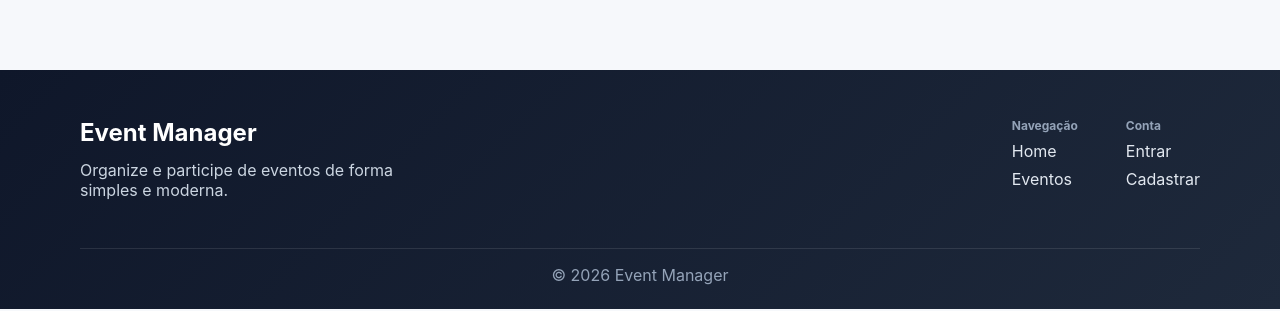
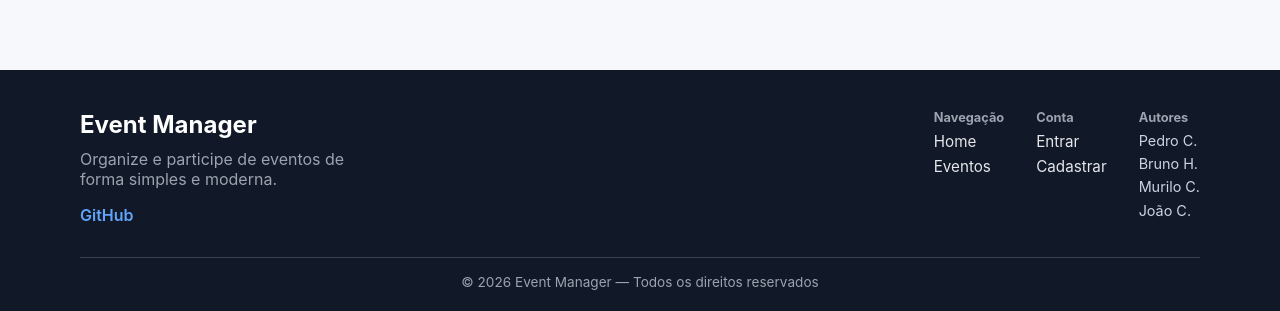
Before and after one commit to joaoConrad/Event_Manager_Front_End, an Angular app: page /home in a window 1280 px wide. Shown: the part 794-1105 px from the top of the page. Built offline with nearby package versions, Linux system fonts and the light colour scheme; no server answers.

Commit message:
footer html pronto, falta o css apenas

```diff
--- a/src/app/components/footer/footer.css
+++ b/src/app/components/footer/footer.css
@@ -1,21 +1,23 @@
 .app-footer {
   margin-top: 4rem;
-  background: linear-gradient(135deg, #0f172a, #1e293b);
-  color: #fff;
-  padding: 3rem 1rem 1.5rem;
+  background: #111827;
+  color: #ffffff;
+  padding: 2.5rem 1rem 1.5rem;
 }
 
+/* CONTAINER */
 .footer-container {
   max-width: 1120px;
   margin: 0 auto;
   display: flex;
   justify-content: space-between;
-  gap: 3rem;
+  gap: 2rem;
   flex-wrap: wrap;
 }
 
+/* MARCA */
 .footer-brand {
-  max-width: 320px;
+  max-width: 300px;
 }
 
 .footer-brand h2 {
@@ -24,45 +26,81 @@
 }
 
 .footer-brand p {
-  margin-top: 0.8rem;
-  color: #cbd5e1;
+  margin-top: 0.6rem;
+  color: #9ca3af;
 }
 
-/* 🔥 ISSO AQUI CORRIGE OS LINKS GRUDADOS */
+/* LINK GITHUB */
+.footer-social {
+  margin-top: 1rem;
+}
+
+.footer-social a {
+  display: inline-block;
+  text-decoration: none;
+  color: #60a5fa;
+  font-weight: 600;
+}
+
+.footer-social a:hover {
+  text-decoration: underline;
+}
+
+/* LINKS */
 .footer-links {
   display: flex;
-  gap: 3rem;
+  gap: 2rem;
 }
 
 .footer-column {
   display: flex;
-  flex-direction: column; /* ESSENCIAL */
-  gap: 0.5rem;
+  flex-direction: column;
+  gap: 0.4rem;
 }
 
 .footer-column span {
-  font-size: 0.75rem;
+  font-size: 0.8rem;
   font-weight: 700;
-  color: #94a3b8;
+  color: #9ca3af;
 }
 
+/* LINKS CLIQUE */
 .footer-column a {
-  display: block; /* 🔥 ISSO RESOLVE */
   text-decoration: none;
-  color: #e2e8f0;
-  transition: 0.2s;
+  color: #e5e7eb;
+  font-size: 0.95rem;
 }
 
 .footer-column a:hover {
-  color: #fff;
-  transform: translateX(3px);
+  color: #ffffff;
 }
 
+/* AUTORES */
+.footer-column p {
+  margin: 0;
+  font-size: 0.9rem;
+  color: #cbd5e1;
+}
+
+/* BASE */
 .footer-bottom {
   max-width: 1120px;
   margin: 2rem auto 0;
   padding-top: 1rem;
-  border-top: 1px solid rgba(255,255,255,0.1);
+  border-top: 1px solid #374151;
   text-align: center;
-  color: #94a3b8;
+  font-size: 0.85rem;
+  color: #9ca3af;
 }
+
+/* RESPONSIVO */
+@media (max-width: 768px) {
+  .footer-container {
+    flex-direction: column;
+  }
+
+  .footer-links {
+    flex-direction: column;
+    gap: 1.5rem;
+  }
+}
--- a/src/app/components/footer/footer.html
+++ b/src/app/components/footer/footer.html
@@ -1,11 +1,20 @@
 <footer class="app-footer">
   <div class="footer-container">
 
+    <!-- MARCA -->
     <div class="footer-brand">
       <h2>Event Manager</h2>
       <p>Organize e participe de eventos de forma simples e moderna.</p>
+
+      <!-- GITHUB -->
+      <div class="footer-social">
+        <a href="https://github.com/joaoConrad/Event_Manager_Front_End.git" target="_blank">
+          GitHub
+        </a>
+      </div>
     </div>
 
+    <!-- LINKS -->
     <div class="footer-links">
 
       <div class="footer-column">
@@ -20,11 +29,20 @@
         <a routerLink="/register">Cadastrar</a>
       </div>
 
+      <div class="footer-column">
+        <span>Autores</span>
+        <p>Pedro C.</p>
+        <p>Bruno H.</p>
+        <p>Murilo C.</p>
+        <p>João C.</p>
+      </div>
+
     </div>
 
   </div>
 
+  <!-- RODAPÉ FINAL -->
   <div class="footer-bottom">
-    © 2026 Event Manager
+    &copy; {{ currentYear }} Event Manager — Todos os direitos reservados
   </div>
 </footer>
--- a/src/app/components/footer/footer.ts
+++ b/src/app/components/footer/footer.ts
@@ -3,8 +3,13 @@ import { RouterLink } from '@angular/router';
 
 @Component({
   selector: 'app-footer',
+  standalone: true,
   imports: [RouterLink],
   templateUrl: './footer.html',
   styleUrl: './footer.css'
 })
-export class Footer {}
+export class Footer {
+
+  currentYear: number = new Date().getFullYear();
+
+}
```
